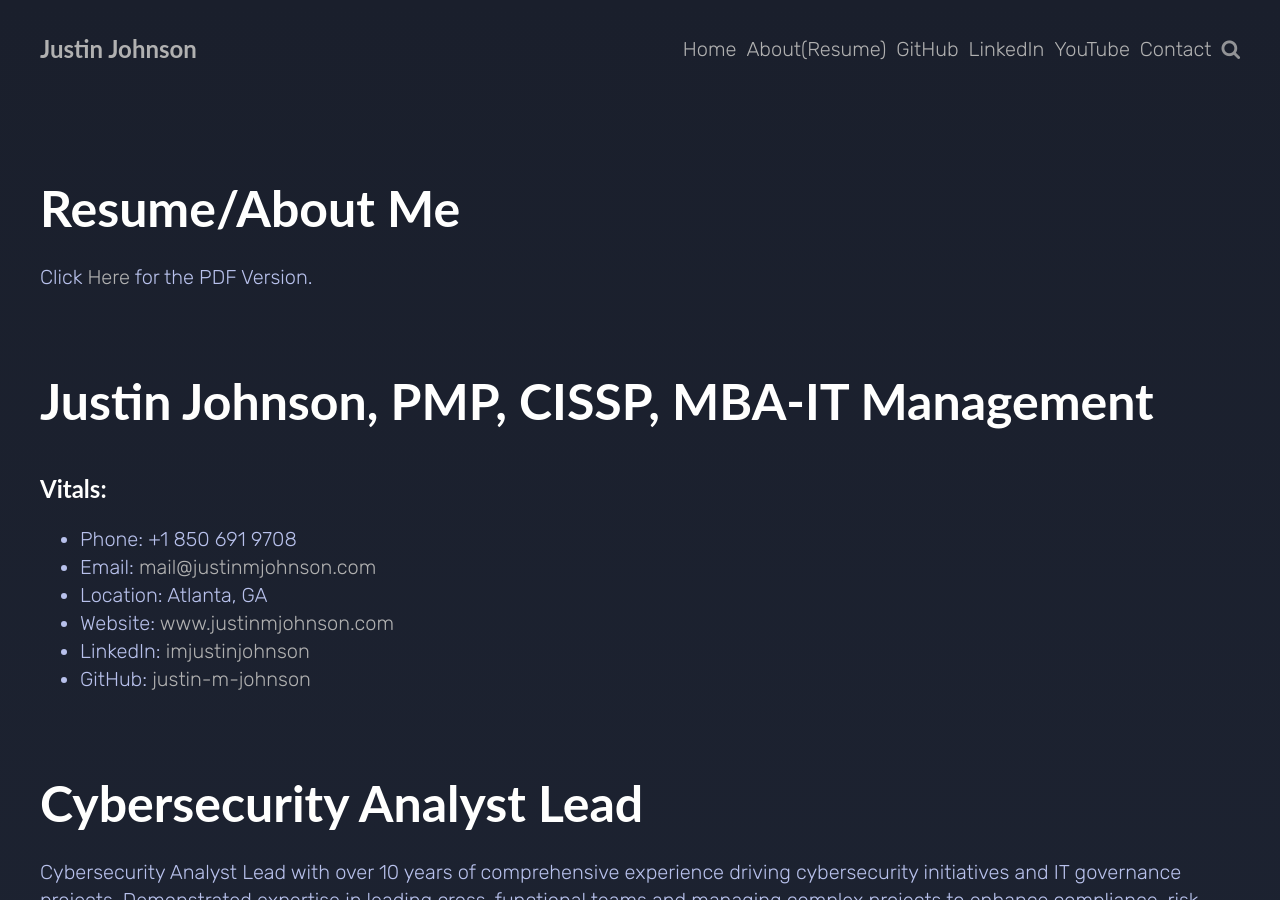
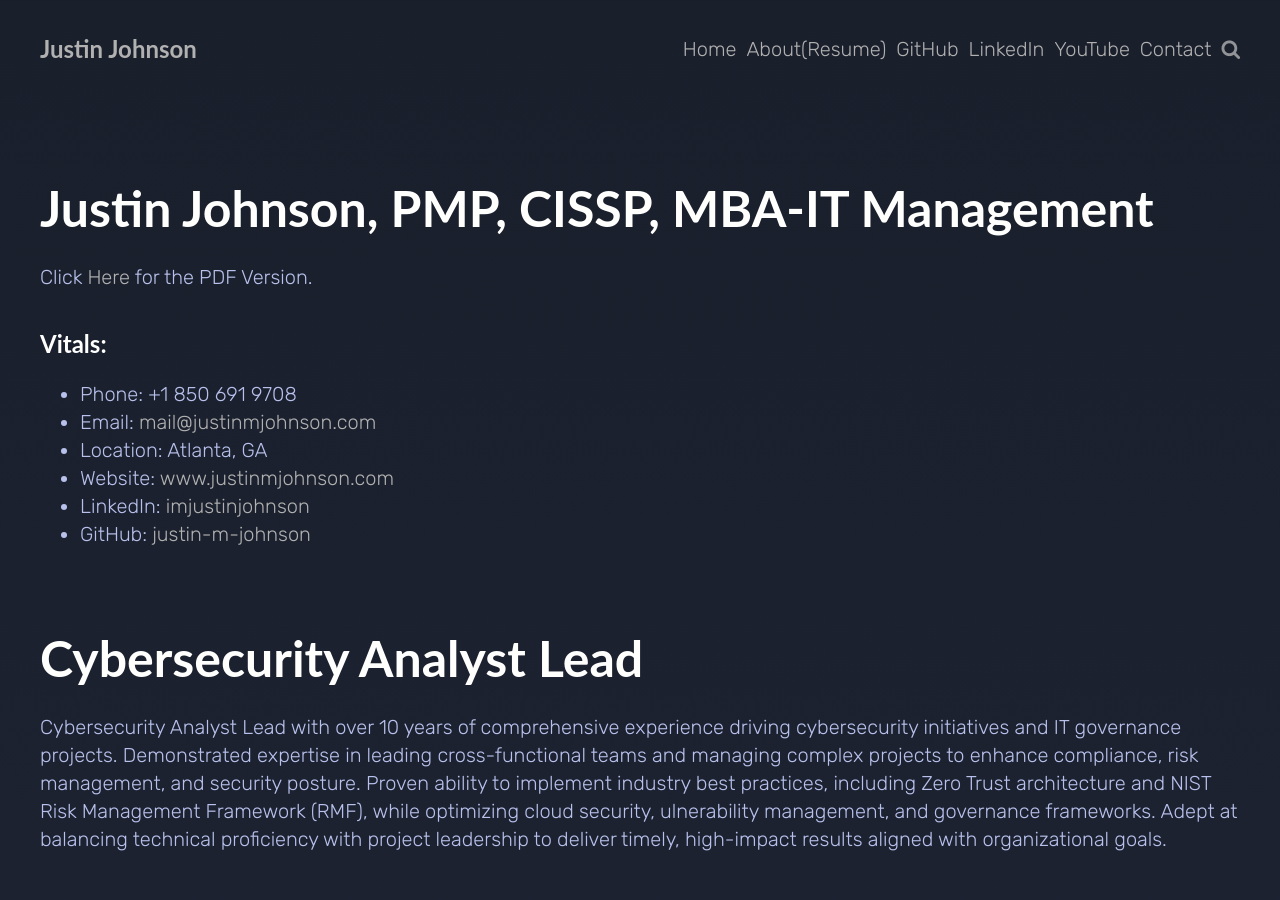
Before and after one commit to justin-m-johnson/justin-m-johnson.github.io, a Jekyll site: the page built from content/about.md, in a window 1280 px wide and 900 px high. Built offline with Jekyll 4.4.1, drawn with Linux system fonts in a browser that asks for light colours.

Commit message:
Update about.md

```diff
--- a/content/about.md
+++ b/content/about.md
@@ -1,11 +1,9 @@
 ---
 layout: page
-title: Resume/About Me
+title: Justin Johnson, PMP, CISSP, MBA-IT Management
 permalink: /about
 ---
 Click [Here](https://justinmjohnson.com/assets/resume.pdf) for the PDF Version.
-
-# Justin Johnson, PMP, CISSP, MBA-IT Management
 
 ## Vitals:
 - Phone: +1 850 691 9708
```
